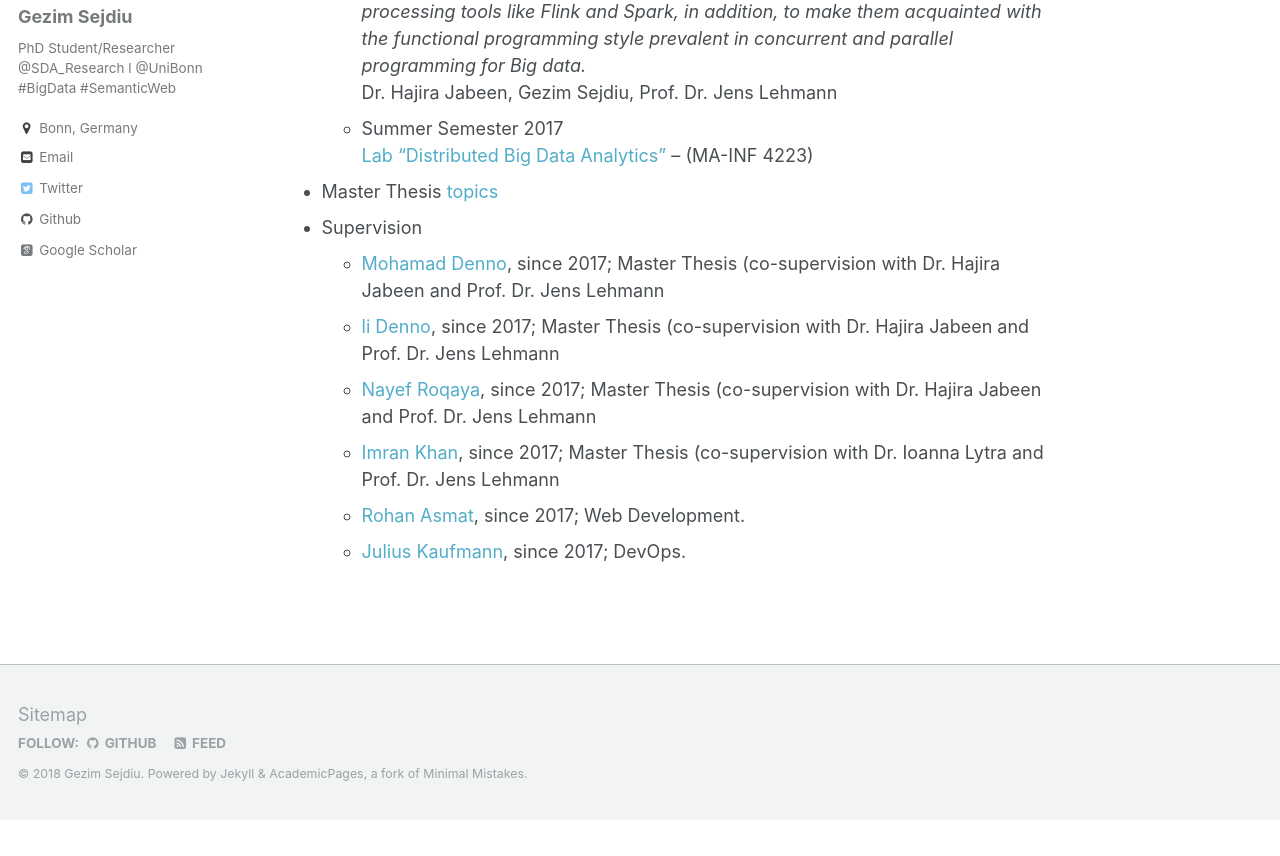
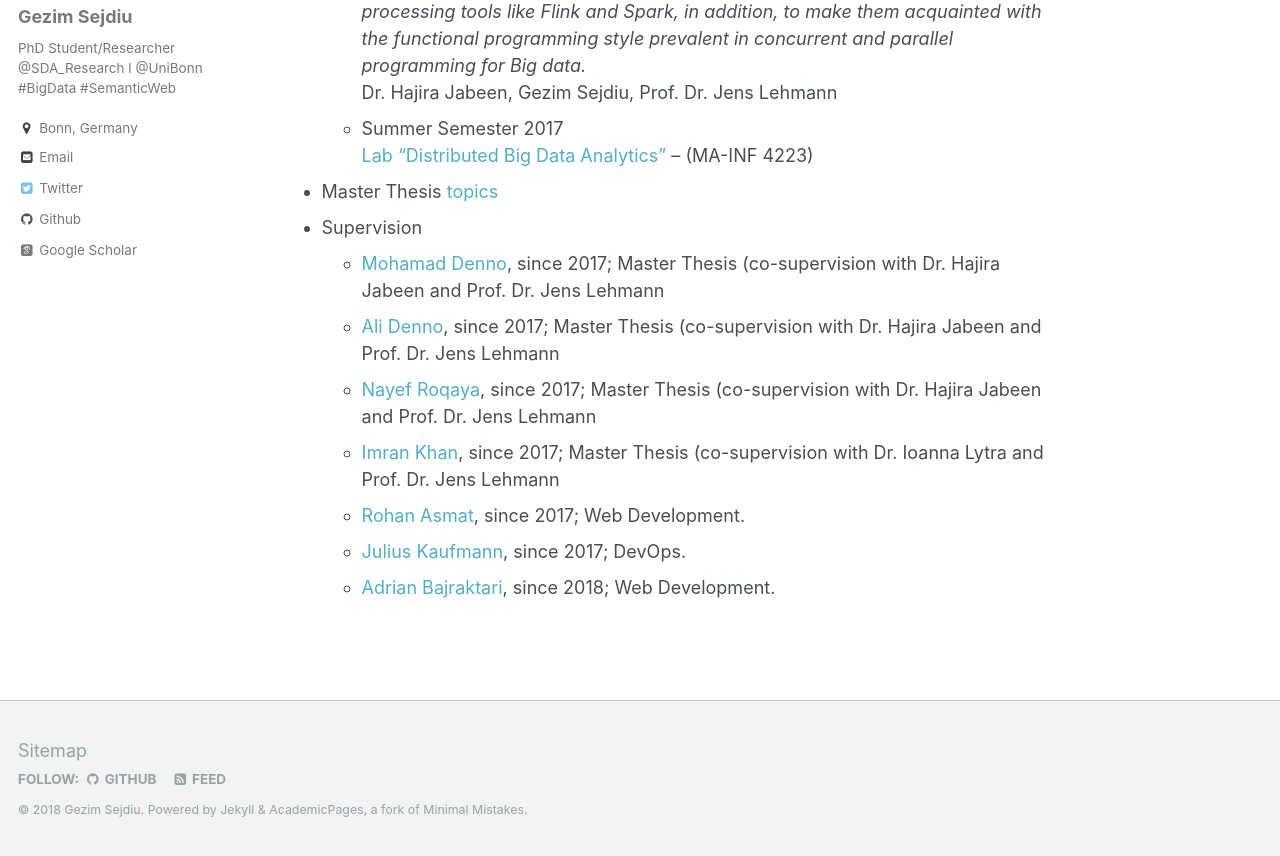
Before and after one commit to GezimSejdiu/gezimsejdiu.github.io, a Jekyll site: the page built from _pages/teaching.md, in a window 1280 px wide and 1153 px high, cut to the strip 297-1153 px from the top of the window. Built offline with Jekyll 4.4.1, drawn with Linux system fonts in a browser that asks for light colours; some web fonts are replaced.

Commit message:
Update teaching page

```diff
--- a/_pages/teaching.md
+++ b/_pages/teaching.md
@@ -14,8 +14,9 @@ author_profile: true
 * Master Thesis [topics](http://sda.cs.uni-bonn.de/teaching/thesis-announcements/)
 * Supervision
   * [Mohamad Denno](https://github.com/mhddenno), since 2017; Master Thesis (co-supervision with Dr. Hajira Jabeen and Prof. Dr. Jens Lehmann
-  * [li Denno](https://github.com/AliDenno), since 2017; Master Thesis (co-supervision with Dr. Hajira Jabeen and Prof. Dr. Jens Lehmann
+  * [Ali Denno](https://github.com/AliDenno), since 2017; Master Thesis (co-supervision with Dr. Hajira Jabeen and Prof. Dr. Jens Lehmann
   * [Nayef Roqaya](https://github.com/nayefroqaya), since 2017; Master Thesis (co-supervision with Dr. Hajira Jabeen and Prof. Dr. Jens Lehmann
   * [Imran Khan](https://github.com/imransilvake), since 2017; Master Thesis (co-supervision with Dr. Ioanna Lytra and Prof. Dr. Jens Lehmann
   * [Rohan Asmat](https://github.com/RohanAsmat),  since 2017; Web Development.
   * [Julius Kaufmann](https://github.com/juliuskaufmann), since 2017; DevOps.
+  * [Adrian Bajraktari](https://github.com/AdrianBajraktari), since 2018; Web Development.
```
